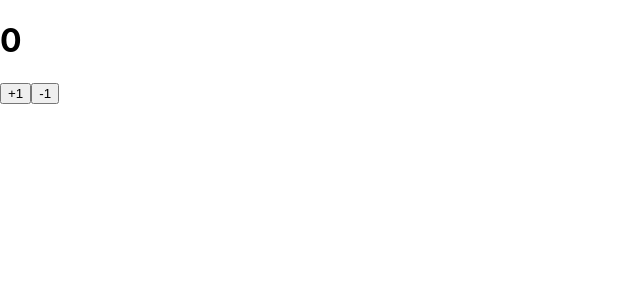
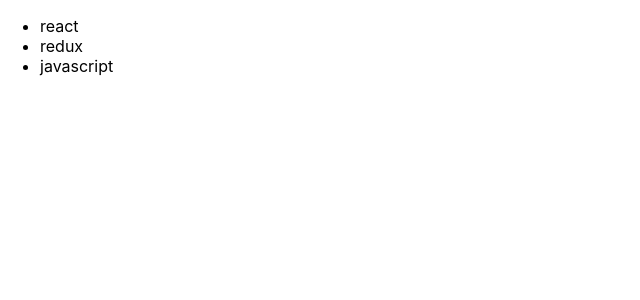
Before and after one commit to bopboy/redux-middleware-practice, a React (Create React App) app: page / in a window 1280 px wide. Shown: the top 300 px of the page, without its empty margins (0-640 px from the left). Built offline with nearby package versions, Linux system fonts and the light colour scheme.

Commit message:
09 Promise Bugs fix & PostList 구현

```diff
--- a/src/App.js
+++ b/src/App.js
@@ -1,8 +1,9 @@
 import React from 'react';
-import CounterContainer from './containers/CounterContainer';
+import PostListContainer from './containers/PostListContainer';
+// import CounterContainer from './containers/CounterContainer';
 
 function App() {
-  return <CounterContainer />
+  return <PostListContainer />
 }
 
 export default App;
--- a/src/api/posts.js
+++ b/src/api/posts.js
@@ -1,4 +1,4 @@
-const sleep = n => new Promise(resolve => setTimeout(resolve.n));
+const sleep = n => new Promise(resolve => setTimeout(resolve, n));
 
 const posts = [
     { id: 1, title: 'react', description: '리액트 배우기' },
--- /dev/null
+++ b/src/components/PostList.js
@@ -0,0 +1,11 @@
+import React from "react";
+
+function PostList({ posts }) {
+    return (
+        <ul>
+            {posts.map(post => (<li key={post.id}>{post.title}</li>))}
+        </ul>
+    );
+}
+
+export default PostList;
--- /dev/null
+++ b/src/containers/PostListContainer.js
@@ -0,0 +1,19 @@
+import React, { useEffect } from 'react';
+import { useSelector, useDispatch } from 'react-redux';
+import { getPosts } from '../modules/posts';
+import PostList from '../components/PostList';
+
+function PostListContainer() {
+    const { data, loading, error } = useSelector(state => state.posts.posts);
+    const dispatch = useDispatch();
+    useEffect(() => {
+        dispatch(getPosts());
+    }, [dispatch]);
+
+    if (loading) return <div>loading...</div>
+    if (error) return <div>something wrong!!!</div>
+    if (!data) return null;
+
+    return <PostList posts={data} />
+}
+export default PostListContainer;
--- a/src/lib/asyncUtils.js
+++ b/src/lib/asyncUtils.js
@@ -2,7 +2,7 @@
     initial: (data = null) => ({ data, loading: false, error: null }),
     loading: (prevState = null) => ({ data: prevState, loading: true, error: null }),
     success: data => ({ data, loading: false, error: null }),
-    error: error => ({ data: null, loading: true, error })
+    error: error => ({ data: null, loading: false, error })
 };
 
 export const createPromiseThunk = (type, promiseCreater) => {
```
